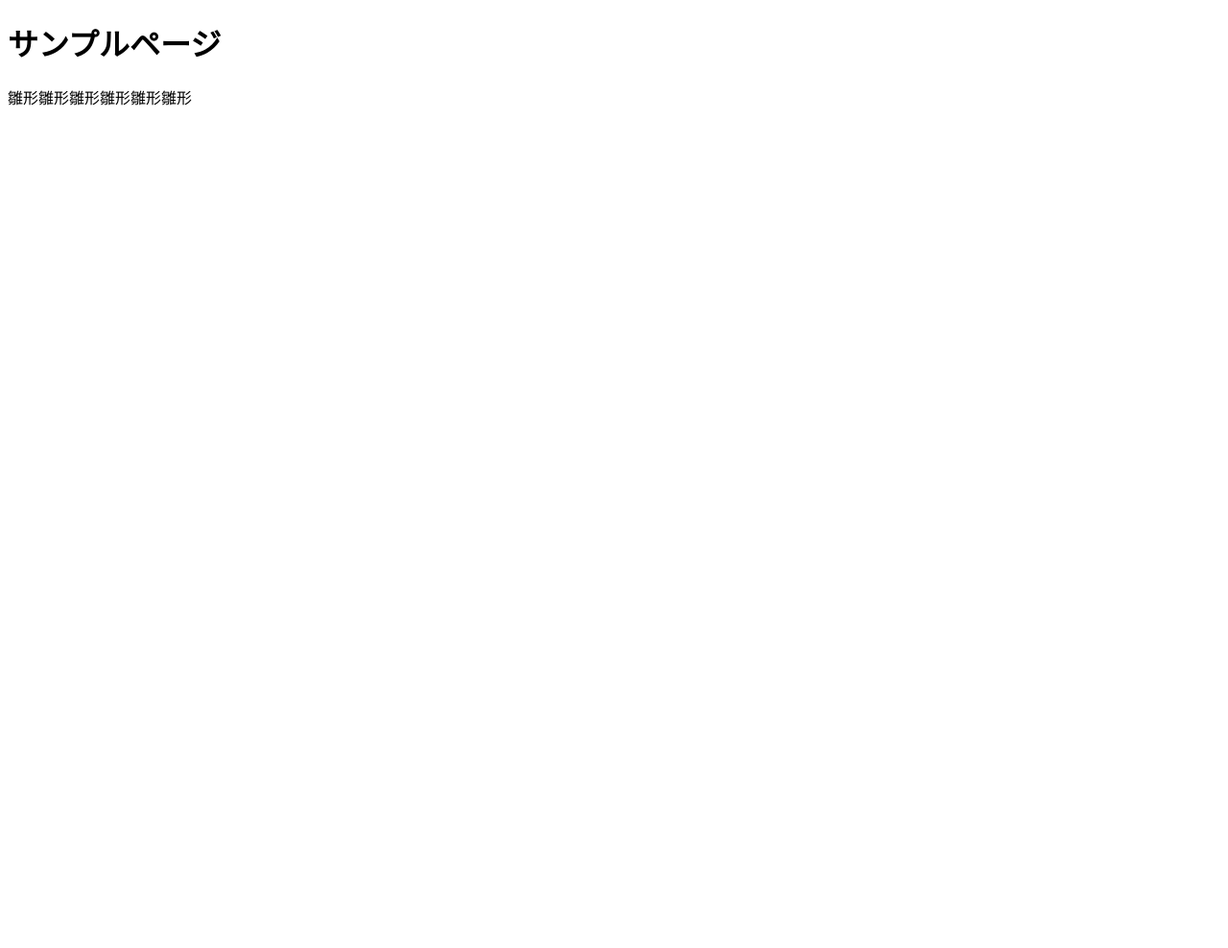
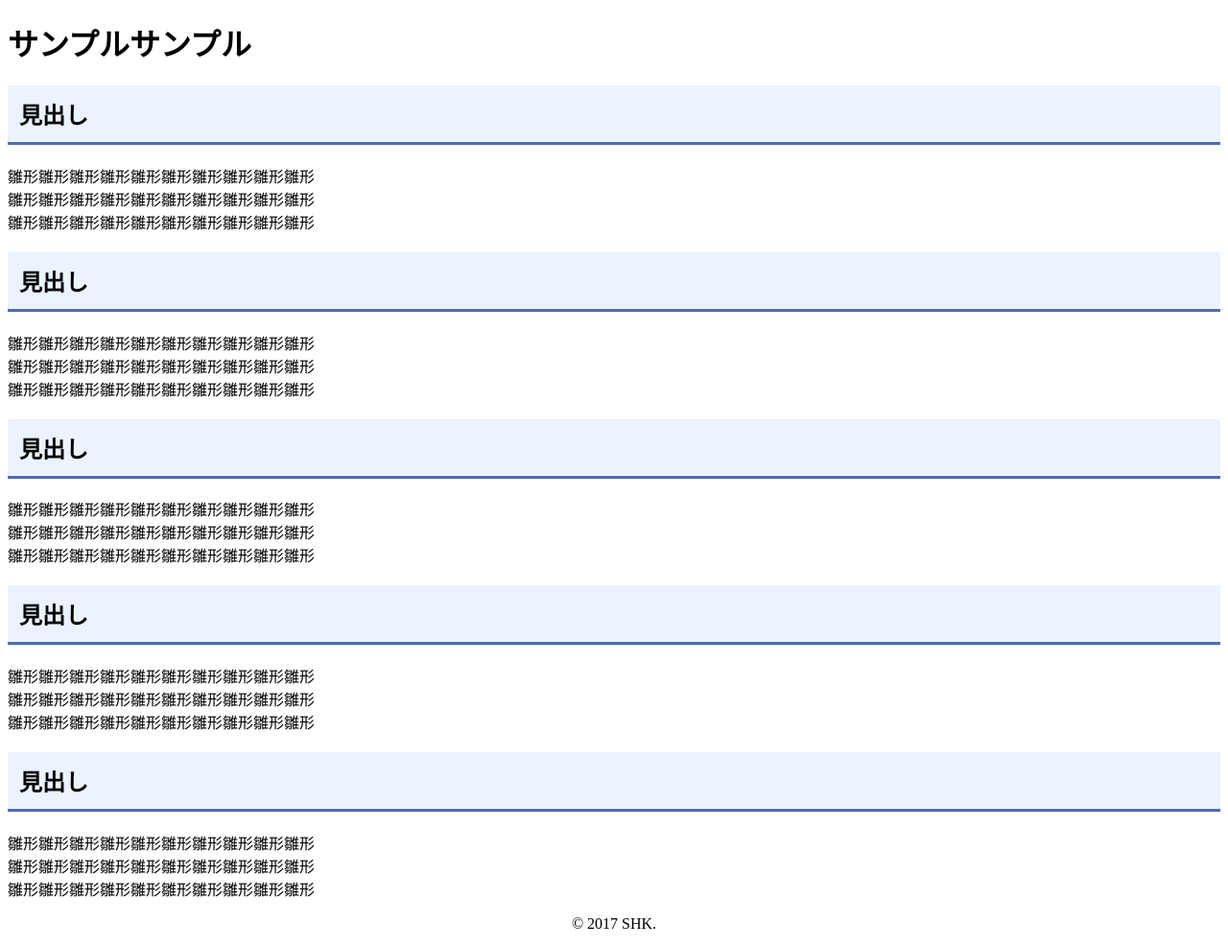
Before and after one commit to shk-shop/purchase-agent, a plain HTML site: page index.html in a window 1280 px wide. Shown: the whole page at 96% size. Before the commit the page ends 800 px from the top, so only its background shows below. Drawn offline with Linux system fonts and the light colour scheme.

Commit message:
Update index.html
fixed

```diff
--- a/index.html
+++ b/index.html
@@ -8,11 +8,70 @@
         body {
             -webkit-text-size-adjust: 100%;
         }
+        footer p {
+            text-align: center;
+        }
+        h2 {
+            color: #010101;
+            padding: 0.5em;
+            background: #eaf3ff;
+            border-bottom: solid 3px #516ab6;
+        }
     </style>
 </head>
 
 <body>
-    <h1>サンプルページ</h1>
-    <div>雛形雛形雛形雛形雛形雛形</div>
+    <header>
+        <h1>サンプルサンプル</h1>
+    </header>
+
+    <div>
+        <h2>見出し</h2>
+        <div>
+            雛形雛形雛形雛形雛形雛形雛形雛形雛形雛形<br>
+            雛形雛形雛形雛形雛形雛形雛形雛形雛形雛形<br>
+            雛形雛形雛形雛形雛形雛形雛形雛形雛形雛形<br>
+        </div>
+    </div>
+
+    <div>
+        <h2>見出し</h2>
+        <div>
+            雛形雛形雛形雛形雛形雛形雛形雛形雛形雛形<br>
+            雛形雛形雛形雛形雛形雛形雛形雛形雛形雛形<br>
+            雛形雛形雛形雛形雛形雛形雛形雛形雛形雛形<br>
+        </div>
+    </div>
+
+    <div>
+        <h2>見出し</h2>
+        <div>
+            雛形雛形雛形雛形雛形雛形雛形雛形雛形雛形<br>
+            雛形雛形雛形雛形雛形雛形雛形雛形雛形雛形<br>
+            雛形雛形雛形雛形雛形雛形雛形雛形雛形雛形<br>
+        </div>
+    </div>
+
+    <div>
+        <h2>見出し</h2>
+        <div>
+            雛形雛形雛形雛形雛形雛形雛形雛形雛形雛形<br>
+            雛形雛形雛形雛形雛形雛形雛形雛形雛形雛形<br>
+            雛形雛形雛形雛形雛形雛形雛形雛形雛形雛形<br>
+        </div>
+    </div>
+
+    <div>
+        <h2>見出し</h2>
+        <div>
+            雛形雛形雛形雛形雛形雛形雛形雛形雛形雛形<br>
+            雛形雛形雛形雛形雛形雛形雛形雛形雛形雛形<br>
+            雛形雛形雛形雛形雛形雛形雛形雛形雛形雛形<br>
+        </div>
+    </div>
+
+    <footer>
+        <p>© 2017 SHK.</p>
+    </footer>
 </body>
 </html>
```
